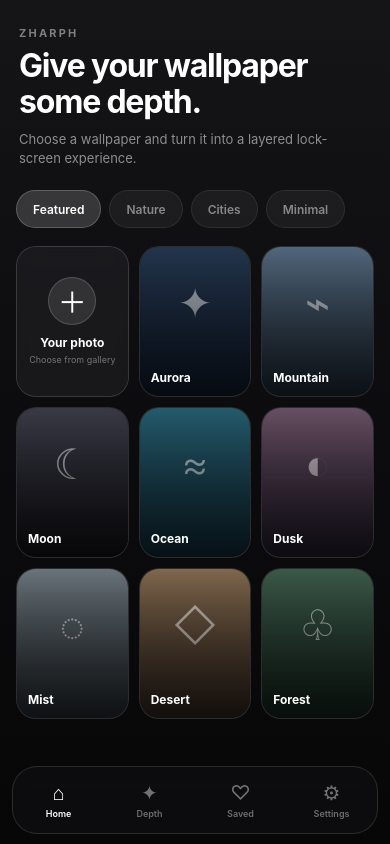
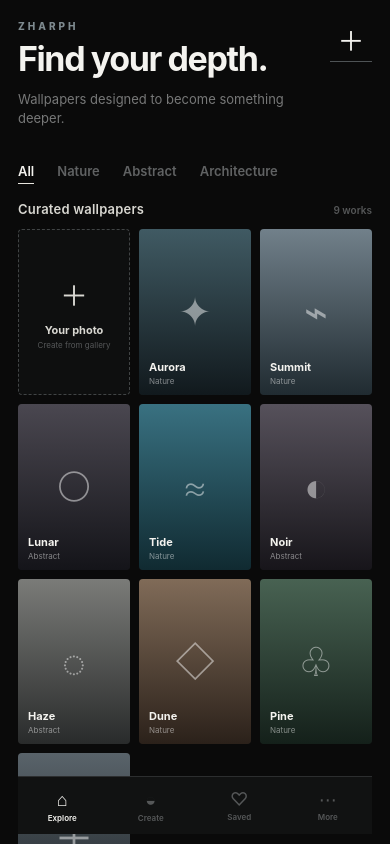
Before and after one commit to themahdipixl-dev/Zharph, a React Native app: screen / in a window 390 px wide. Built offline with nearby package versions, Linux system fonts and the light colour scheme.

Commit message:
Redesign Zharph with editorial minimal UI

```diff
--- a/App.js
+++ b/App.js
@@ -9,31 +9,31 @@ import {
   Text,
   View,
 } from 'react-native';
-import { BlurView } from 'expo-blur';
 import * as ImagePicker from 'expo-image-picker';
 import { LinearGradient } from 'expo-linear-gradient';
 import { StatusBar } from 'expo-status-bar';
 
 const { width } = Dimensions.get('window');
-const GAP = 10;
-const HORIZONTAL_PADDING = 16;
-const CARD_SIZE = (width - HORIZONTAL_PADDING * 2 - GAP * 2) / 3;
+const PADDING = 18;
+const GAP = 9;
+const CARD_WIDTH = (width - PADDING * 2 - GAP * 2) / 3;
 
-const TABS = ['Featured', 'Nature', 'Cities', 'Minimal'];
+const TABS = ['All', 'Nature', 'Abstract', 'Architecture'];
 
 const DEFAULT_WALLPAPERS = [
-  { id: '1', title: 'Aurora', colors: ['#23354D', '#101A2B'], icon: '✦' },
-  { id: '2', title: 'Mountain', colors: ['#52677C', '#1D2935'], icon: '⌁' },
-  { id: '3', title: 'Moon', colors: ['#3A3A46', '#121218'], icon: '☾' },
-  { id: '4', title: 'Ocean', colors: ['#245B6C', '#102B38'], icon: '≈' },
-  { id: '5', title: 'Dusk', colors: ['#684F63', '#211B2A'], icon: '◐' },
-  { id: '6', title: 'Mist', colors: ['#69737A', '#252B30'], icon: '◌' },
-  { id: '7', title: 'Desert', colors: ['#80674D', '#30251D'], icon: '◇' },
-  { id: '8', title: 'Forest', colors: ['#3B5948', '#14231C'], icon: '♧' },
+  { id: '1', title: 'Aurora', category: 'Nature', colors: ['#405A63', '#11191D'], icon: '✦' },
+  { id: '2', title: 'Summit', category: 'Nature', colors: ['#71808A', '#202B31'], icon: '⌁' },
+  { id: '3', title: 'Lunar', category: 'Abstract', colors: ['#4A4750', '#141419'], icon: '○' },
+  { id: '4', title: 'Tide', category: 'Nature', colors: ['#397181', '#102A31'], icon: '≈' },
+  { id: '5', title: 'Noir', category: 'Abstract', colors: ['#56515B', '#17151A'], icon: '◐' },
+  { id: '6', title: 'Haze', category: 'Abstract', colors: ['#7A7B78', '#292B2B'], icon: '◌' },
+  { id: '7', title: 'Dune', category: 'Nature', colors: ['#806B58', '#2B211A'], icon: '◇' },
+  { id: '8', title: 'Pine', category: 'Nature', colors: ['#486252', '#14201A'], icon: '♧' },
+  { id: '9', title: 'Grid', category: 'Architecture', colors: ['#59636A', '#1C2226'], icon: '＋' },
 ];
 
 export default function App() {
-  const [activeTab, setActiveTab] = useState(TABS[0]);
+  const [activeTab, setActiveTab] = useState('All');
   const [selectedWallpaper, setSelectedWallpaper] = useState(null);
   const [imageUri, setImageUri] = useState(null);
 
@@ -49,7 +49,7 @@ export default function App() {
 
     if (!result.canceled && result.assets?.[0]?.uri) {
       setImageUri(result.assets[0].uri);
-      setSelectedWallpaper({ id: 'custom', title: 'My photo', custom: true });
+      setSelectedWallpaper({ id: 'custom', title: 'Your photo', custom: true });
     }
   }
 
@@ -58,26 +58,33 @@ export default function App() {
     setSelectedWallpaper(wallpaper);
   }
 
+  const wallpapers =
+    activeTab === 'All'
+      ? DEFAULT_WALLPAPERS
+      : DEFAULT_WALLPAPERS.filter((item) => item.category === activeTab);
+
   return (
     <View style={styles.root}>
       <StatusBar style="light" />
-      <LinearGradient
-        colors={['#151518', '#0C0C0E', '#070708']}
-        style={StyleSheet.absoluteFill}
-      />
 
       <SafeAreaView style={styles.safe}>
         <ScrollView
           contentContainerStyle={styles.content}
           showsVerticalScrollIndicator={false}
         >
-          <View style={styles.hero}>
-            <Text style={styles.eyebrow}>ZHARPH</Text>
-            <Text style={styles.title}>{`Give your wallpaper\nsome depth.`}</Text>
-            <Text style={styles.description}>
-              Choose a wallpaper and turn it into a layered lock-screen experience.
-            </Text>
+          <View style={styles.header}>
+            <View>
+              <Text style={styles.kicker}>ZHARPH</Text>
+              <Text style={styles.title}>Find your depth.</Text>
+            </View>
+            <Pressable style={styles.headerButton} onPress={pickWallpaper}>
+              <Text style={styles.headerButtonText}>＋</Text>
+            </Pressable>
           </View>
+
+          <Text style={styles.intro}>
+            Wallpapers designed to become something deeper.
+          </Text>
 
           <ScrollView
             horizontal
@@ -90,54 +97,57 @@ export default function App() {
                 <Pressable
                   key={tab}
                   onPress={() => setActiveTab(tab)}
-                  style={[styles.tab, active && styles.tabActive]}
+                  style={styles.tab}
                 >
                   <Text style={[styles.tabText, active && styles.tabTextActive]}>
                     {tab}
                   </Text>
+                  {active && <View style={styles.tabLine} />}
                 </Pressable>
               );
             })}
           </ScrollView>
 
+          <View style={styles.sectionHeader}>
+            <Text style={styles.sectionTitle}>
+              {activeTab === 'All' ? 'Curated wallpapers' : activeTab}
+            </Text>
+            <Text style={styles.sectionCount}>{wallpapers.length} works</Text>
+          </View>
+
           <View style={styles.grid}>
             <Pressable style={styles.addCard} onPress={pickWallpaper}>
-              <BlurView intensity={24} tint="dark" style={styles.addBlur}>
-                <View style={styles.plusCircle}>
-                  <Text style={styles.plus}>＋</Text>
-                </View>
+              <View style={styles.addInner}>
+                <Text style={styles.addPlus}>＋</Text>
                 <Text style={styles.addTitle}>Your photo</Text>
-                <Text style={styles.addCaption}>Choose from gallery</Text>
-              </BlurView>
+                <Text style={styles.addCaption}>Create from gallery</Text>
+              </View>
             </Pressable>
 
-            {DEFAULT_WALLPAPERS.map((wallpaper) => (
+            {wallpapers.map((wallpaper) => (
               <Pressable
                 key={wallpaper.id}
                 onPress={() => openDefaultWallpaper(wallpaper)}
                 style={styles.card}
               >
-                <LinearGradient colors={wallpaper.colors} style={styles.cardImage}>
-                  <View style={styles.art}>
-                    <Text style={styles.artIcon}>{wallpaper.icon}</Text>
+                <LinearGradient colors={wallpaper.colors} style={styles.cardArt}>
+                  <Text style={styles.artIcon}>{wallpaper.icon}</Text>
+                  <View style={styles.cardBottom}>
+                    <Text style={styles.cardTitle}>{wallpaper.title}</Text>
+                    <Text style={styles.cardCategory}>{wallpaper.category}</Text>
                   </View>
-                  <LinearGradient
-                    colors={['transparent', 'rgba(0,0,0,0.60)']}
-                    style={styles.cardShade}
-                  />
-                  <Text style={styles.cardTitle}>{wallpaper.title}</Text>
                 </LinearGradient>
               </Pressable>
             ))}
           </View>
         </ScrollView>
 
-        <BlurView intensity={42} tint="dark" style={styles.bottomNav}>
-          <NavButton icon="⌂" label="Home" active />
-          <NavButton icon="✦" label="Depth" />
+        <View style={styles.bottomNav}>
+          <NavButton icon="⌂" label="Explore" active />
+          <NavButton icon="◒" label="Create" />
           <NavButton icon="♡" label="Saved" />
-          <NavButton icon="⚙" label="Settings" />
-        </BlurView>
+          <NavButton icon="⋯" label="More" />
+        </View>
       </SafeAreaView>
 
       {selectedWallpaper && (
@@ -166,16 +176,16 @@ function NavButton({ icon, label, active }) {
 function EditorScreen({ imageUri, wallpaper, onClose }) {
   return (
     <View style={styles.editorOverlay}>
-      <LinearGradient
-        colors={['#17171A', '#09090A']}
-        style={StyleSheet.absoluteFill}
-      />
+      <StatusBar style="light" />
       <SafeAreaView style={styles.editorSafe}>
         <View style={styles.editorHeader}>
-          <Pressable onPress={onClose} style={styles.closeButton}>
-            <Text style={styles.closeText}>‹</Text>
+          <Pressable onPress={onClose} style={styles.backButton}>
+            <Text style={styles.backText}>‹</Text>
           </Pressable>
-          <Text style={styles.editorTitle}>Edit wallpaper</Text>
+          <View>
+            <Text style={styles.editorKicker}>EDITOR</Text>
+            <Text style={styles.editorTitle}>{wallpaper.title}</Text>
+          </View>
           <View style={styles.headerSpacer} />
         </View>
 
@@ -184,17 +194,14 @@ function EditorScreen({ imageUri, wallpaper, onClose }) {
             {imageUri ? (
               <Image source={{ uri: imageUri }} style={styles.editorImage} resizeMode="cover" />
             ) : (
-              <LinearGradient
-                colors={wallpaper.colors}
-                style={styles.editorImage}
-              >
+              <LinearGradient colors={wallpaper.colors} style={styles.editorImage}>
                 <Text style={styles.editorArt}>{wallpaper.icon}</Text>
               </LinearGradient>
             )}
 
             <LinearGradient
               pointerEvents="none"
-              colors={['rgba(0,0,0,0.20)', 'transparent', 'rgba(0,0,0,0.48)']}
+              colors={['rgba(0,0,0,0.08)', 'transparent', 'rgba(0,0,0,0.45)']}
               style={StyleSheet.absoluteFill}
             />
 
@@ -205,272 +212,392 @@ function EditorScreen({ imageUri, wallpaper, onClose }) {
           </View>
         </View>
 
-        <BlurView intensity={40} tint="dark" style={styles.editorControls}>
-          <Text style={styles.controlsTitle}>Depth</Text>
-          <Text style={styles.controlsCaption}>
-            These controls only appear after you choose a wallpaper.
-          </Text>
+        <View style={styles.editorPanel}>
+          <View style={styles.panelHeading}>
+            <View>
+              <Text style={styles.panelKicker}>LAYOUT</Text>
+              <Text style={styles.panelTitle}>Make it yours.</Text>
+            </View>
+            <Text style={styles.panelStep}>01</Text>
+          </View>
 
           <View style={styles.controlRow}>
-            <ControlChip icon="✦" label="Depth" active />
-            <ControlChip icon="⌁" label="Position" />
-            <ControlChip icon="◒" label="Clock" />
+            <ControlChip label="Depth" active />
+            <ControlChip label="Position" />
+            <ControlChip label="Clock" />
           </View>
 
-          <Pressable style={styles.applyButton}>
-            <LinearGradient colors={['#FFFFFF', '#DCDCDC']} style={styles.applyGradient}>
-              <Text style={styles.applyText}>Continue</Text>
-            </LinearGradient>
+          <Pressable style={styles.continueButton}>
+            <Text style={styles.continueText}>Continue</Text>
+            <Text style={styles.continueArrow}>→</Text>
           </Pressable>
-        </BlurView>
+        </View>
       </SafeAreaView>
     </View>
   );
 }
 
-function ControlChip({ icon, label, active }) {
+function ControlChip({ label, active }) {
   return (
     <Pressable style={[styles.controlChip, active && styles.controlChipActive]}>
-      <Text style={styles.controlIcon}>{icon}</Text>
-      <Text style={styles.controlLabel}>{label}</Text>
+      <Text style={[styles.controlLabel, active && styles.controlLabelActive]}>{label}</Text>
     </Pressable>
   );
 }
 
 const styles = StyleSheet.create({
-  root: { flex: 1, backgroundColor: '#080809' },
-  safe: { flex: 1 },
+  root: {
+    flex: 1,
+    backgroundColor: '#0A0A0A',
+  },
+  safe: {
+    flex: 1,
+  },
   content: {
-    paddingHorizontal: HORIZONTAL_PADDING,
-    paddingTop: 18,
-    paddingBottom: 110,
+    paddingHorizontal: PADDING,
+    paddingTop: 12,
+    paddingBottom: 112,
   },
-  hero: {
-    paddingHorizontal: 3,
+  header: {
+    flexDirection: 'row',
+    alignItems: 'flex-start',
+    justifyContent: 'space-between',
     paddingTop: 8,
-    paddingBottom: 22,
   },
-  eyebrow: {
-    color: 'rgba(255,255,255,0.45)',
-    fontSize: 11,
-    fontWeight: '700',
-    letterSpacing: 2.2,
+  kicker: {
+    color: '#7E8A8F',
+    fontSize: 10,
+    fontWeight: '800',
+    letterSpacing: 3,
     marginBottom: 8,
   },
   title: {
-    color: '#FFFFFF',
-    fontSize: 32,
-    lineHeight: 36,
+    color: '#F4F3EF',
+    fontSize: 34,
+    lineHeight: 38,
     fontWeight: '700',
-    letterSpacing: -1.2,
+    letterSpacing: -1.4,
   },
-  description: {
-    color: 'rgba(255,255,255,0.52)',
+  intro: {
+    color: '#777878',
     fontSize: 13,
     lineHeight: 19,
-    marginTop: 10,
-    maxWidth: 330,
+    maxWidth: 300,
+    marginTop: 12,
   },
-  tabs: { gap: 8, paddingBottom: 18 },
-  tab: {
-    height: 38,
-    paddingHorizontal: 16,
-    borderRadius: 19,
+  headerButton: {
+    width: 42,
+    height: 42,
     alignItems: 'center',
     justifyContent: 'center',
-    backgroundColor: 'rgba(255,255,255,0.055)',
-    borderWidth: 1,
-    borderColor: 'rgba(255,255,255,0.08)',
+    borderBottomWidth: 1,
+    borderBottomColor: '#4E5355',
   },
-  tabActive: {
-    backgroundColor: 'rgba(255,255,255,0.16)',
-    borderColor: 'rgba(255,255,255,0.20)',
+  headerButtonText: {
+    color: '#F4F3EF',
+    fontSize: 27,
+    fontWeight: '300',
+    marginTop: -2,
   },
-  tabText: { color: 'rgba(255,255,255,0.48)', fontSize: 12, fontWeight: '600' },
-  tabTextActive: { color: '#FFFFFF' },
+  tabs: {
+    gap: 23,
+    paddingTop: 30,
+    paddingBottom: 17,
+  },
+  tab: {
+    paddingVertical: 5,
+    position: 'relative',
+  },
+  tabText: {
+    color: '#606263',
+    fontSize: 13,
+    fontWeight: '600',
+  },
+  tabTextActive: {
+    color: '#F4F3EF',
+  },
+  tabLine: {
+    position: 'absolute',
+    left: 0,
+    right: 0,
+    bottom: 0,
+    height: 1,
+    backgroundColor: '#E7E5DE',
+  },
+  sectionHeader: {
+    flexDirection: 'row',
+    alignItems: 'baseline',
+    justifyContent: 'space-between',
+    marginBottom: 12,
+  },
+  sectionTitle: {
+    color: '#D8D7D1',
+    fontSize: 13,
+    fontWeight: '600',
+    letterSpacing: 0.2,
+  },
+  sectionCount: {
+    color: '#555758',
+    fontSize: 10,
+    fontWeight: '600',
+  },
   grid: {
     flexDirection: 'row',
     flexWrap: 'wrap',
     gap: GAP,
   },
   card: {
-    width: CARD_SIZE,
-    height: CARD_SIZE * 1.34,
-    borderRadius: 20,
+    width: CARD_WIDTH,
+    height: CARD_WIDTH * 1.48,
+    borderRadius: 4,
     overflow: 'hidden',
-    borderWidth: 1,
-    borderColor: 'rgba(255,255,255,0.10)',
-    backgroundColor: '#151517',
+    backgroundColor: '#161717',
   },
-  cardImage: { flex: 1, justifyContent: 'flex-end', overflow: 'hidden' },
-  cardShade: { ...StyleSheet.absoluteFillObject },
-  art: { flex: 1, alignItems: 'center', justifyContent: 'center' },
+  cardArt: {
+    flex: 1,
+    justifyContent: 'center',
+    alignItems: 'center',
+  },
   artIcon: {
-    color: 'rgba(255,255,255,0.58)',
-    fontSize: 42,
-    fontWeight: '300',
+    color: 'rgba(255,255,255,0.48)',
+    fontSize: 40,
+    fontWeight: '200',
+  },
+  cardBottom: {
+    position: 'absolute',
+    left: 10,
+    right: 10,
+    bottom: 9,
   },
   cardTitle: {
-    color: '#FFFFFF',
-    fontSize: 12,
-    fontWeight: '650',
-    padding: 11,
-    zIndex: 2,
+    color: '#F4F3EF',
+    fontSize: 11,
+    fontWeight: '700',
+  },
+  cardCategory: {
+    color: 'rgba(255,255,255,0.48)',
+    fontSize: 8,
+    marginTop: 2,
   },
   addCard: {
-    width: CARD_SIZE,
-    height: CARD_SIZE * 1.34,
-    borderRadius: 20,
-    overflow: 'hidden',
+    width: CARD_WIDTH,
+    height: CARD_WIDTH * 1.48,
+    borderRadius: 4,
     borderWidth: 1,
-    borderColor: 'rgba(255,255,255,0.14)',
-    backgroundColor: 'rgba(255,255,255,0.055)',
+    borderStyle: 'dashed',
+    borderColor: '#414445',
+    backgroundColor: '#0E0F0F',
   },
-  addBlur: {
+  addInner: {
     flex: 1,
     alignItems: 'center',
     justifyContent: 'center',
-    padding: 10,
   },
-  plusCircle: {
-    width: 48,
-    height: 48,
-    borderRadius: 24,
-    alignItems: 'center',
-    justifyContent: 'center',
-    backgroundColor: 'rgba(255,255,255,0.11)',
-    borderWidth: 1,
-    borderColor: 'rgba(255,255,255,0.16)',
+  addPlus: {
+    color: '#D9D8D2',
+    fontSize: 28,
+    fontWeight: '200',
   },
-  plus: { color: '#FFFFFF', fontSize: 29, fontWeight: '300', marginTop: -2 },
-  addTitle: { color: '#FFFFFF', fontSize: 12, fontWeight: '650', marginTop: 10 },
+  addTitle: {
+    color: '#D9D8D2',
+    fontSize: 11,
+    fontWeight: '700',
+    marginTop: 9,
+  },
   addCaption: {
-    color: 'rgba(255,255,255,0.40)',
-    fontSize: 9,
-    marginTop: 4,
-    textAlign: 'center',
+    color: '#555758',
+    fontSize: 8,
+    marginTop: 3,
   },
   bottomNav: {
     position: 'absolute',
-    left: 12,
-    right: 12,
+    left: 18,
+    right: 18,
     bottom: 10,
-    height: 68,
-    borderRadius: 25,
-    overflow: 'hidden',
-    borderWidth: 1,
-    borderColor: 'rgba(255,255,255,0.13)',
-    backgroundColor: 'rgba(255,255,255,0.075)',
+    height: 58,
+    backgroundColor: '#111212',
+    borderTopWidth: 1,
+    borderTopColor: '#2C2E2F',
     flexDirection: 'row',
     alignItems: 'center',
     justifyContent: 'space-around',
   },
-  navButton: { flex: 1, alignItems: 'center', justifyContent: 'center', gap: 3 },
-  navIcon: { color: 'rgba(255,255,255,0.42)', fontSize: 20 },
-  navIconActive: { color: '#FFFFFF' },
-  navLabel: { color: 'rgba(255,255,255,0.40)', fontSize: 9, fontWeight: '600' },
-  navLabelActive: { color: '#FFFFFF' },
+  navButton: {
+    flex: 1,
+    alignItems: 'center',
+    justifyContent: 'center',
+    gap: 2,
+  },
+  navIcon: {
+    color: '#555758',
+    fontSize: 18,
+  },
+  navIconActive: {
+    color: '#F4F3EF',
+  },
+  navLabel: {
+    color: '#555758',
+    fontSize: 8,
+    fontWeight: '600',
+  },
+  navLabelActive: {
+    color: '#F4F3EF',
+  },
   editorOverlay: {
     ...StyleSheet.absoluteFillObject,
     zIndex: 10,
-    backgroundColor: '#09090A',
+    backgroundColor: '#0A0A0A',
   },
-  editorSafe: { flex: 1, paddingHorizontal: 16 },
+  editorSafe: {
+    flex: 1,
+    paddingHorizontal: 18,
+  },
   editorHeader: {
-    height: 58,
+    height: 64,
     flexDirection: 'row',
     alignItems: 'center',
     justifyContent: 'space-between',
   },
-  closeButton: {
+  backButton: {
     width: 40,
     height: 40,
-    borderRadius: 20,
+    justifyContent: 'center',
+  },
+  backText: {
+    color: '#F4F3EF',
+    fontSize: 35,
+    fontWeight: '200',
+    marginTop: -5,
+  },
+  editorKicker: {
+    color: '#666A6A',
+    fontSize: 8,
+    fontWeight: '800',
+    letterSpacing: 2,
+    textAlign: 'center',
+  },
+  editorTitle: {
+    color: '#F4F3EF',
+    fontSize: 15,
+    fontWeight: '700',
+    marginTop: 2,
+    textAlign: 'center',
+  },
+  headerSpacer: {
+    width: 40,
+  },
+  editorPreviewWrap: {
+    flex: 1,
     alignItems: 'center',
     justifyContent: 'center',
-    backgroundColor: 'rgba(255,255,255,0.09)',
-    borderWidth: 1,
-    borderColor: 'rgba(255,255,255,0.13)',
   },
-  closeText: { color: '#FFFFFF', fontSize: 32, lineHeight: 34, fontWeight: '200', marginTop: -4 },
-  editorTitle: { color: '#FFFFFF', fontSize: 16, fontWeight: '700' },
-  headerSpacer: { width: 40 },
-  editorPreviewWrap: { flex: 1, alignItems: 'center', justifyContent: 'center' },
   editorPreview: {
-    width: width - 48,
-    height: Math.min(width * 1.35, 560),
-    borderRadius: 30,
+    width: width - 58,
+    height: Math.min(width * 1.42, 570),
+    borderRadius: 5,
     overflow: 'hidden',
-    borderWidth: 1,
-    borderColor: 'rgba(255,255,255,0.16)',
-    backgroundColor: '#18181A',
+    backgroundColor: '#181818',
   },
-  editorImage: { ...StyleSheet.absoluteFillObject, alignItems: 'center', justifyContent: 'center' },
-  editorArt: { color: 'rgba(255,255,255,0.58)', fontSize: 80 },
+  editorImage: {
+    ...StyleSheet.absoluteFillObject,
+    alignItems: 'center',
+    justifyContent: 'center',
+  },
+  editorArt: {
+    color: 'rgba(255,255,255,0.5)',
+    fontSize: 80,
+  },
   editorClock: {
     position: 'absolute',
-    top: 38,
+    top: 34,
     left: 0,
     right: 0,
     alignItems: 'center',
   },
   editorTime: {
     color: '#FFFFFF',
-    fontSize: 65,
-    lineHeight: 70,
+    fontSize: 63,
+    lineHeight: 68,
     fontWeight: '300',
     letterSpacing: -3,
   },
   editorDate: {
-    color: 'rgba(255,255,255,0.90)',
-    fontSize: 13,
+    color: 'rgba(255,255,255,0.88)',
+    fontSize: 12,
     fontWeight: '500',
+    marginTop: 2,
+  },
+  editorPanel: {
+    paddingTop: 17,
+    paddingBottom: 12,
+    borderTopWidth: 1,
+    borderTopColor: '#2B2D2E',
+  },
+  panelHeading: {
+    flexDirection: 'row',
+    alignItems: 'flex-end',
+    justifyContent: 'space-between',
+  },
+  panelKicker: {
+    color: '#6B7070',
+    fontSize: 8,
+    fontWeight: '800',
+    letterSpacing: 2,
+  },
+  panelTitle: {
+    color: '#E4E3DD',
+    fontSize: 19,
+    fontWeight: '700',
     marginTop: 3,
   },
-  editorControls: {
-    borderRadius: 27,
-    overflow: 'hidden',
-    padding: 16,
-    marginBottom: 12,
-    borderWidth: 1,
-    borderColor: 'rgba(255,255,255,0.13)',
-    backgroundColor: 'rgba(255,255,255,0.07)',
+  panelStep: {
+    color: '#555858',
+    fontSize: 11,
+    fontWeight: '700',
   },
-  controlsTitle: { color: '#FFFFFF', fontSize: 17, fontWeight: '700' },
-  controlsCaption: {
-    color: 'rgba(255,255,255,0.44)',
-    fontSize: 11,
-    lineHeight: 16,
-    marginTop: 4,
+  controlRow: {
+    flexDirection: 'row',
+    gap: 7,
+    marginTop: 13,
   },
-  controlRow: { flexDirection: 'row', gap: 8, marginTop: 14 },
   controlChip: {
     flex: 1,
-    minHeight: 54,
-    borderRadius: 17,
+    height: 43,
     alignItems: 'center',
     justifyContent: 'center',
-    backgroundColor: 'rgba(255,255,255,0.055)',
     borderWidth: 1,
-    borderColor: 'rgba(255,255,255,0.08)',
+    borderColor: '#2C2F30',
+    backgroundColor: '#111212',
   },
   controlChipActive: {
-    backgroundColor: 'rgba(255,255,255,0.14)',
-    borderColor: 'rgba(255,255,255,0.20)',
+    borderColor: '#858B8B',
+    backgroundColor: '#1A1C1C',
   },
-  controlIcon: { color: '#FFFFFF', fontSize: 17 },
   controlLabel: {
-    color: 'rgba(255,255,255,0.60)',
-    fontSize: 9,
+    color: '#626565',
+    fontSize: 10,
     fontWeight: '600',
-    marginTop: 3,
   },
-  applyButton: {
-    height: 48,
-    borderRadius: 17,
-    overflow: 'hidden',
-    marginTop: 10,
+  controlLabelActive: {
+    color: '#F4F3EF',
   },
-  applyGradient: { flex: 1, alignItems: 'center', justifyContent: 'center' },
-  applyText: { color: '#101012', fontSize: 13, fontWeight: '750' },
+  continueButton: {
+    height: 46,
+    marginTop: 9,
+    backgroundColor: '#E8E6DE',
+    flexDirection: 'row',
+    alignItems: 'center',
+    justifyContent: 'center',
+  },
+  continueText: {
+    color: '#111212',
+    fontSize: 12,
+    fontWeight: '800',
+  },
+  continueArrow: {
+    color: '#111212',
+    fontSize: 17,
+    marginLeft: 10,
+    marginTop: -1,
+  },
 });
```
